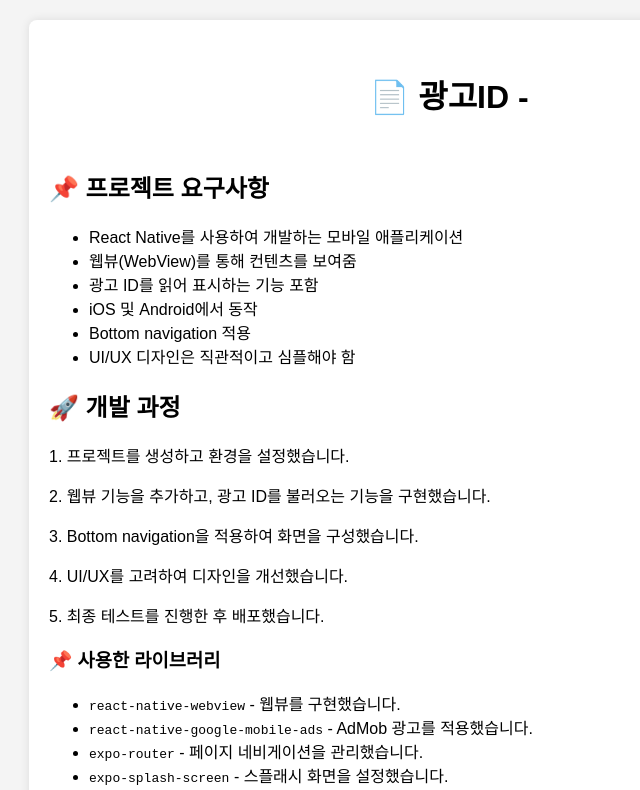
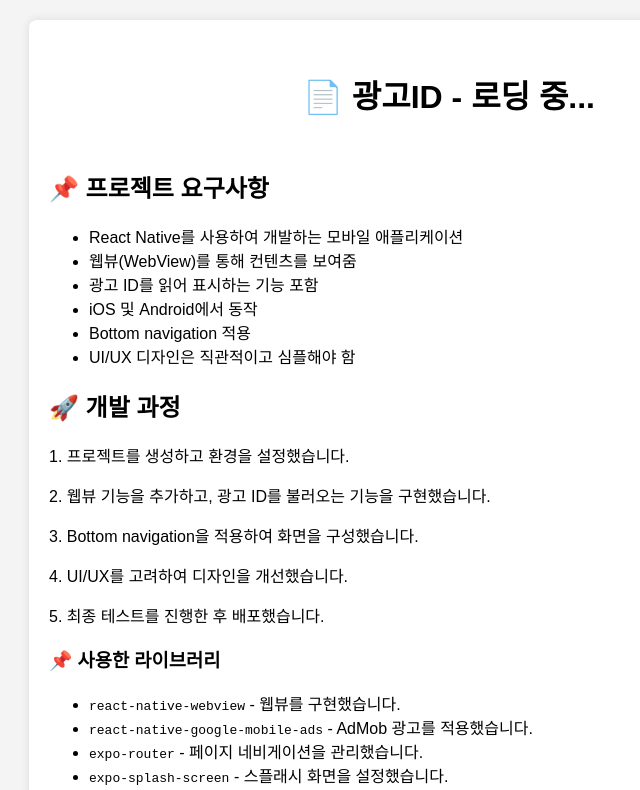
Before and after one commit to baebang/polycube-web, a React (Create React App) app: page / in a window 1280 px wide. Shown: the top 790 px of the page, without its empty margins (191-831 px from the left). Built offline with nearby package versions, Linux system fonts and the light colour scheme.

Commit message:
Add: 로딩상태 추가

```diff
--- a/src/App.tsx
+++ b/src/App.tsx
@@ -5,19 +5,26 @@ import './styles.css';
 
 function App() {
   const [adId, setAdId] = useState<string | null>(null);
+  const [loading, setLoading] = useState<boolean>(true); // 로딩 상태 추가
 
   useEffect(() => {
     const handleMessage = (event: MessageEvent) => {
-      // 받은 메시지가 객체일 경우, JSON.stringify()로 문자열로 변환하여 저장
-
-      setAdId(typeof event.data === 'object' ? JSON.stringify(event.data) : event.data);
-
-
+      // 메시지가 객체인 경우, JSON.stringify()로 문자열로 변환하여 저장
+      try {
+        if (typeof event.data === 'object') {
+          setAdId(JSON.stringify(event.data));
+        } else {
+          setAdId(event.data);
+        }
+        setLoading(false); // 메시지를 처리한 후 로딩 완료 상태로 변경
+      } catch (error) {
+        console.error('Error processing message:', error);
+        setLoading(false); // 에러가 발생해도 로딩 종료
+      }
     };
 
     // WebView에서 전달된 메시지를 처리
     window.addEventListener('message', handleMessage);
-
 
     // 컴포넌트가 언마운트될 때 이벤트 리스너 제거
     return () => {
@@ -25,17 +32,28 @@ function App() {
     };
   }, []);
 
+  // 만약 adId가 null인 경우, 환경변수나 메시지 처리에 문제가 있음을 콘솔에 출력
+  useEffect(() => {
+    if (adId === null && !loading) {
+      console.error('Error: 광고 ID가 환경변수나 메시지에서 제공되지 않았습니다.');
+
+    }
+  }, [adId, loading]);
 
   return (
     <div className="container">
       <header>
-      <h1 style={{
-          whiteSpace: 'normal', /* 줄바꿈 허용 */
-          wordWrap: 'break-word', /* 긴 단어가 넘어갈 경우 자동으로 줄바꿈 */
-          width: '100%', /* 부모 컨테이너의 너비에 맞추기 */
-          textAlign: 'center', /* 텍스트가 가운데 정렬되도록 */
-          display: 'block'
-        }}>📄 광고ID - {adId}</h1>
+        <h1
+          style={{
+            whiteSpace: 'normal', /* 줄바꿈 허용 */
+            wordWrap: 'break-word', /* 긴 단어가 넘어갈 경우 자동으로 줄바꿈 */
+            width: '100%', /* 부모 컨테이너의 너비에 맞추기 */
+            textAlign: 'center', /* 텍스트가 가운데 정렬되도록 */
+            display: 'block',
+          }}
+        >
+          📄 광고ID - {loading ? '로딩 중...' : adId} {/* 로딩 상태일 때는 '로딩 중...' 표시 */}
+        </h1>
       </header>
       <main>
         <Requirements />
```
